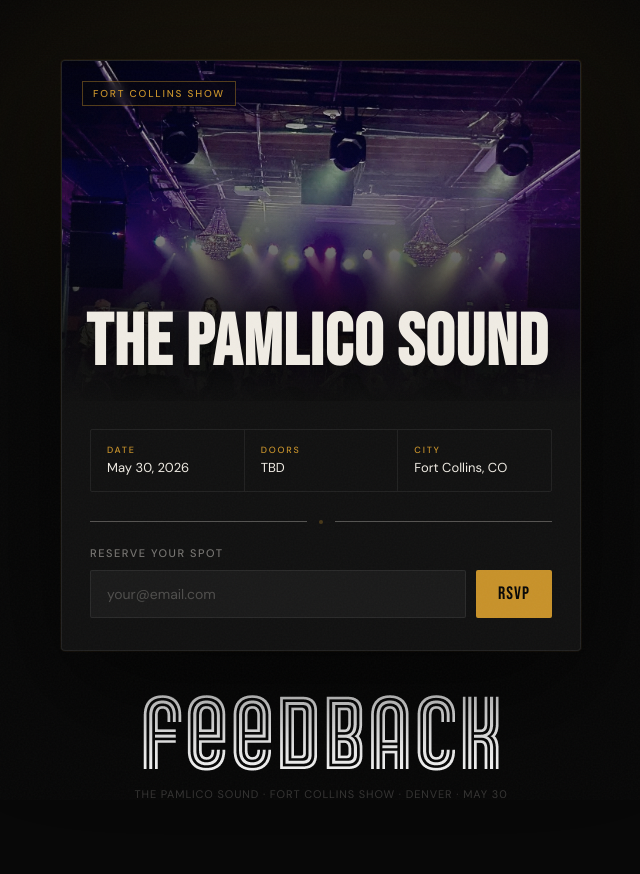
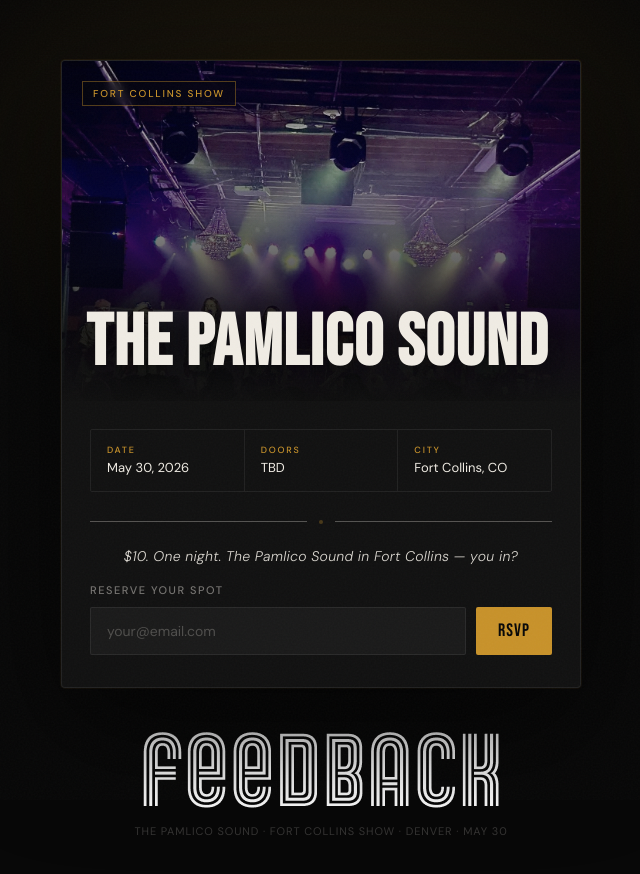
Before and after one commit to feedback5280/denver-events-tool, a website built with Vite: page thepamlicosound/index.html in a window 1280 px wide. Shown: the whole page, without its empty margins (319-959 px from the left). Built offline with nearby package versions, Linux system fonts and the light colour scheme.

Commit message:
artist pamlico sound - call to action

```diff
--- a/thepamlicosound/index.html
+++ b/thepamlicosound/index.html
@@ -150,6 +150,17 @@
 
     .body {
       padding: 28px 28px 32px;
+    }
+
+    .hook {
+      font-size: 14px;
+      line-height: 1.5;
+      color: var(--white);
+      margin-bottom: 16px;
+      text-align: center;
+      font-style: italic;
+      letter-spacing: 0.02em;
+      opacity: 0.9;
     }
 
     .details-strip {
@@ -368,6 +379,9 @@
         </div>
 
         <div id="form-section">
+          <div class="hook">
+            $10. One night. The Pamlico Sound in Fort Collins — you in?
+          </div>
           <label class="form-label" for="email-input">Reserve your spot</label>
           <div class="input-row">
             <input
@@ -404,7 +418,6 @@
 
   <script src="https://cdn.jsdelivr.net/npm/@supabase/supabase-js@2"></script>
   <script>
-    // ↓ Replace these with your actual Supabase project URL and anon key
     const SUPABASE_URL = "https://chmfytasgjopdwjbgtek.supabase.co";
     const SUPABASE_ANON_KEY = "eyJhbGciOiJIUzI1NiIsInR5cCI6IkpXVCJ9.eyJpc3MiOiJzdXBhYmFzZSIsInJlZiI6ImNobWZ5dGFzZ2pvcGR3amJndGVrIiwicm9sZSI6ImFub24iLCJpYXQiOjE3NjczOTM3MTQsImV4cCI6MjA4Mjk2OTcxNH0.jckEX3bD661sVPgiNnZFk9undtgKXvWVTAxJdKRxDMw";
 
@@ -430,7 +443,7 @@
 
       try {
         const { error } = await supabaseClient
-          .from('pamlico_rsvps')   // ← Supabase table for Mūs
+          .from('pamlico_rsvps')
           .insert([{ email }]);
 
         if (error) {
```
